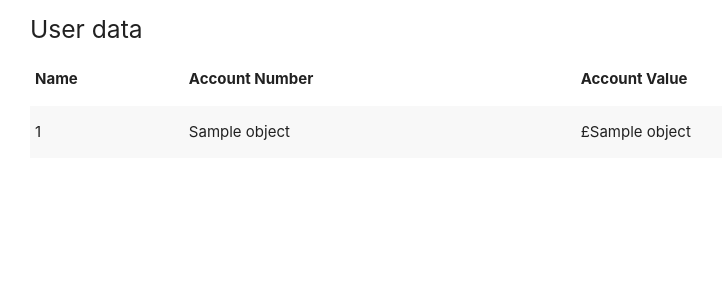
After one commit to MrWHippo/Project_2_Flask, a Flask app: template mini_project/templates/admin.html in a window 1280 px wide. The commit adds this page. Shown: the top 300 px of the page, without its empty margins (162-884 px from the left). Run offline with Flask 3, Linux system fonts and the light colour scheme; the template is opened without the code that fills it: most values are stand-ins (such as "Sample title", 1, 10 or a date in 2020).

Commit message:
finished mini project (except addfunds)

```diff
--- /dev/null
+++ b/mini_project/accounts.txt
@@ -0,0 +1 @@
+Jonty,88,123456,100/bob,bob123,654321,10/me123,me123,181406,0
--- a/mini_project/app.py
+++ b/mini_project/app.py
@@ -1,14 +1,11 @@
 from flask import Flask, render_template
 from flask_wtf import FlaskForm
 from wtforms import StringField, SubmitField
+from random import randint
 
 
 app = Flask(__name__)
 app.config['SECRET_KEY']='278926fbejfj29'
-
-
-accounts = []
-accountNumberGen = 1000000
 
 class LoginForm(FlaskForm):
     username= StringField("Username")
@@ -32,6 +29,53 @@ def UserPassword(username):
             return i[1]
     return False
 
+def GetAccountIndex(username):
+    count = 0
+    for i in accounts:
+        if i[0] == username:
+            return count
+        count += 1
+
+def MakeAccountNumber():
+    account_number = NumberGenerator()
+    while ValidNewAccountNumber(account_number) == False:
+        account_number = NumberGenerator()
+    return account_number
+
+def NumberGenerator():
+    num = []
+    while len(num) < 6:
+        num.append(str(randint(0,9)))
+    num = "".join(num)
+    return int(num)
+
+
+def ValidNewAccountNumber(account_number):
+    for i in accounts:
+        if i[2] == account_number:
+            return False
+    return True
+
+def writeaccount(username, password, account_number, funds):
+    file = open("accounts.txt", "a")
+    file.write(f"/{username},{password},{account_number},{funds}")
+    file.close()
+
+def readaccounts():
+    file = open("accounts.txt","r")
+    contents = file.read()
+    file.close()
+    print(contents)
+    accounts = contents.split("/")
+    print(accounts)
+    for x in range(len(accounts)):
+        accounts[x] = accounts[x].split(",")
+    print(accounts)
+    return accounts
+
+accounts = readaccounts()
+
+
 @app.route("/", methods=["GET", "POST"])
 def login():
     entry_form=LoginForm()
@@ -39,13 +83,17 @@ def login():
     if entry_form.is_submitted():
         username = entry_form.username.data
         password = entry_form.password.data
+        if username == "admin":
+            return render_template("admin.html", accounts=accounts)
         if username=="":
             return render_template("login.html", form=entry_form)
         elif IsRealUser(username):
             if password == UserPassword(username):
-                return render_template("home.html")
+                index = GetAccountIndex(username)
+                return render_template("home.html", username=username, funds= accounts[index][3])
             else:
                 print("Incorrect password")
+                print(accounts)
                 return render_template("login.html", form=entry_form)
         else:
             print("No user exists")
@@ -59,14 +107,14 @@ def signup():
 
     if entry_form.is_submitted():
         username = entry_form.username.data
-        password = entry_form.username.data
+        password = entry_form.password.data
         if username != "" and password != "":
-            accountnum = accountNumberGen
-            accountNumberGen += 1
+            account_number = MakeAccountNumber()
             funds = 0
-            accounts.append([username, password, accountnum, funds])
+            accounts.append([username, password, account_number, funds])
+            writeaccount(username, password, account_number, funds)
             print("New account created")
-            return render_template("home.html")
+            return render_template("home.html", username=username, funds=0.00)
         else:
             return render_template("login.html", form=entry_form)
 
--- /dev/null
+++ b/mini_project/templates/admin.html
@@ -0,0 +1,40 @@
+<!DOCTYPE html>
+<html lang="en">
+<head>
+    <meta charset="UTF-8">
+    <meta http-equiv="X-UA-Compatible" content="IE=edge">
+    <meta name="viewport" content="width=device-width, initial-scale=1.0">
+    <title>Document</title>
+    <!-- Compiled and minified CSS -->
+    <link rel="stylesheet" href="https://cdnjs.cloudflare.com/ajax/libs/materialize/1.0.0/css/materialize.min.css">
+
+</head>
+<body>
+
+    <div class="container">
+        <h5>User data</h5>
+        <table class="striped">
+            <thead>
+                <tr>
+                    <th>Name</th>
+                    <th>Account Number</th>
+                    <th>Account Value</th>
+                </tr>
+            </thead>
+            <tbody>
+                {% for object in accounts %}
+                <tr>
+                    <td>{{object[0]}}</td>
+                    <td>{{object[2]}}</td>
+                    <td>£{{object[3]}}</td>
+                </tr>
+                {% endfor %}
+            </tbody>
+        </table>
+    </div>
+
+    <!-- Compiled and minified JavaScript -->
+    <script src="https://cdnjs.cloudflare.com/ajax/libs/materialize/1.0.0/js/materialize.min.js"></script>
+
+</body>
+</html>
--- a/mini_project/templates/home.html
+++ b/mini_project/templates/home.html
@@ -9,6 +9,11 @@
     <link rel="stylesheet" href="https://cdnjs.cloudflare.com/ajax/libs/materialize/1.0.0/css/materialize.min.css">
 </head>
 <body>
+    <div class="container">
+        <h6>Welcome {{username.title()}}</h6>
+        <h4>Funds: £{{funds}}</h4>
+        <button onclick="funds+= 10" class="btn btn-primary">Add Funds</button>
+    </div>
 
 
     <!-- Compiled and minified JavaScript -->
```
